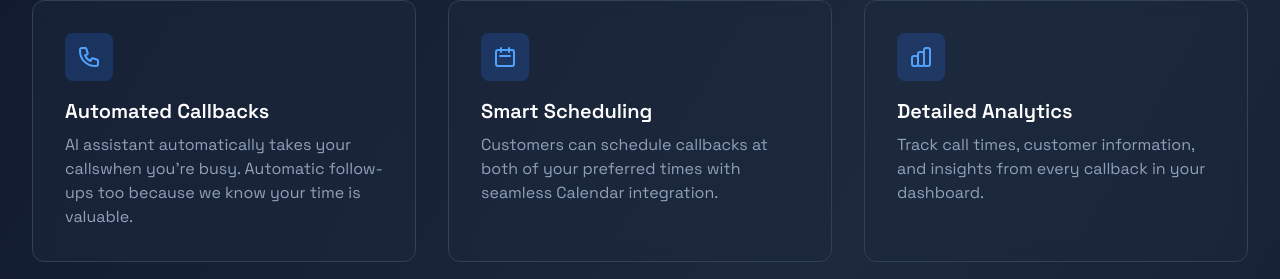
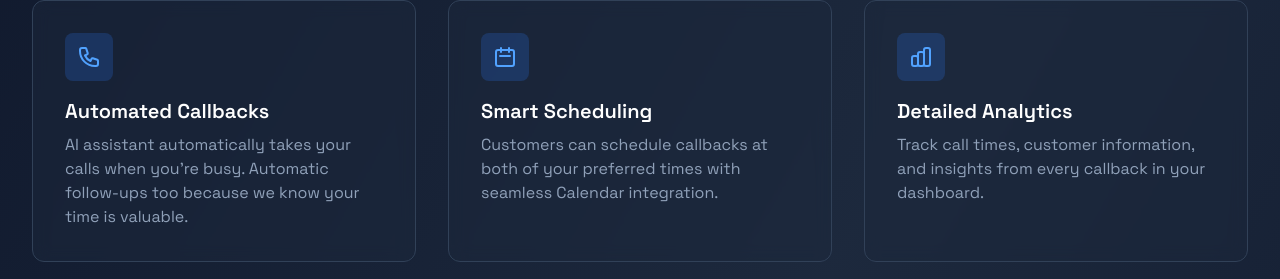
Before and after one commit to kelvinxiao01/recall-fe, a Next.js app: page / in a window 1280 px wide. Shown: the part 521-800 px from the top of the page. Built offline with nearby package versions, Linux system fonts and the light colour scheme.

Commit message:
fix: typo

```diff
--- a/app/page.tsx
+++ b/app/page.tsx
@@ -152,7 +152,7 @@ export default function Home()
             </motion.div>
             <h3 className="text-xl font-semibold mb-2 text-white">Automated Callbacks</h3>
             <p className="text-slate-400">
-              AI assistant automatically takes your callswhen you&apos;re busy. Automatic follow-ups too because we know your time is valuable.
+              AI assistant automatically takes your calls when you&apos;re busy. Automatic follow-ups too because we know your time is valuable.
             </p>
           </motion.div>
 
```
